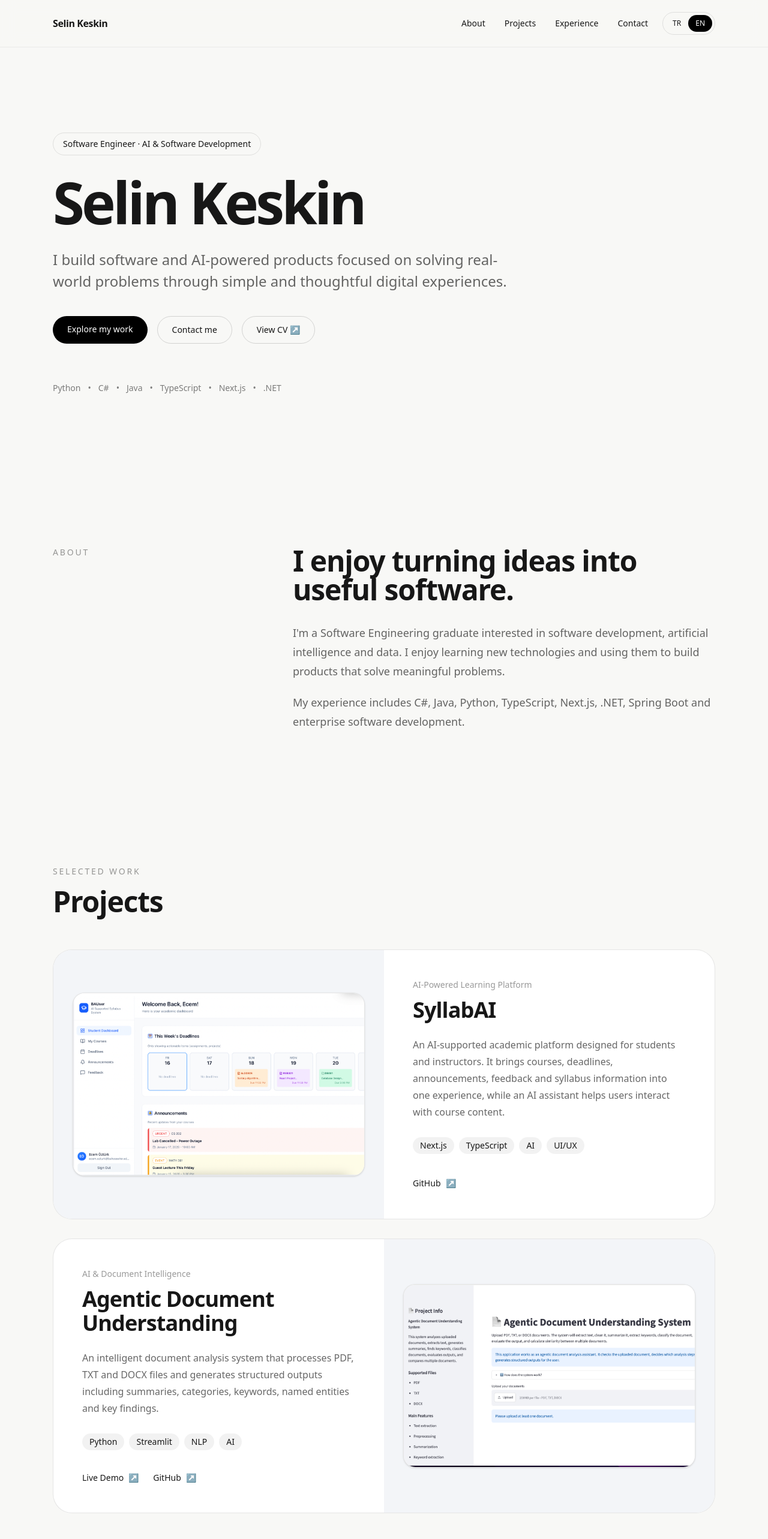
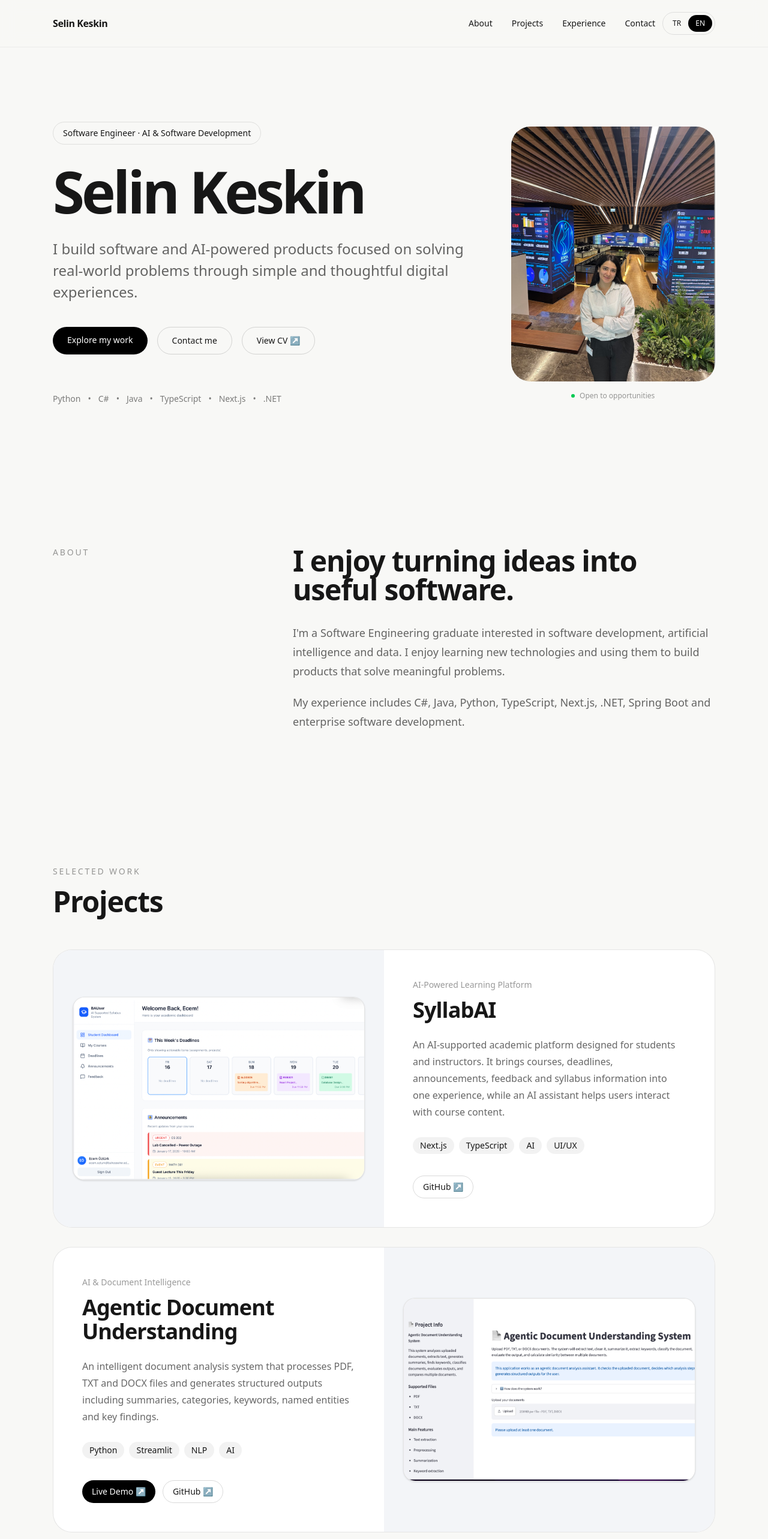
Before and after one commit to selinkeskinn/selin-portfolio, a Next.js app: page / in a window 1280 px wide. Shown: the top 2566 px of the page at 60% size. Built offline with nearby package versions, Linux system fonts and the light colour scheme.

Commit message:
Add profile photo and finalize portfolio layout

```diff
--- a/app/layout.tsx
+++ b/app/layout.tsx
@@ -1,29 +1,45 @@
 import type { Metadata } from "next";
-import { Geist, Geist_Mono } from "next/font/google";
 import "./globals.css";
 
-const geistSans = Geist({
-  variable: "--font-geist-sans",
-  subsets: ["latin"],
-});
+export const metadata: Metadata = {
+  title: "Selin Keskin | Software Engineer",
+  description:
+    "Portfolio of Selin Keskin, a Software Engineer working on software development, artificial intelligence and data-driven applications.",
 
-const geistMono = Geist_Mono({
-  variable: "--font-geist-mono",
-  subsets: ["latin"],
-});
+  keywords: [
+    "Selin Keskin",
+    "Software Engineer",
+    "Software Developer",
+    "AI",
+    "Artificial Intelligence",
+    "Next.js",
+    "Python",
+    "C#",
+    "Java",
+  ],
 
-export const metadata: Metadata = {
-  title: "Create Next App",
-  description: "Generated by create next app",
+  authors: [
+    {
+      name: "Selin Keskin",
+    },
+  ],
+
+  openGraph: {
+    title: "Selin Keskin | Software Engineer",
+    description:
+      "Software engineering, AI and technology projects by Selin Keskin.",
+    type: "website",
+  },
 };
 
-export default function RootLayout({ children }: LayoutProps<"/">) {
+export default function RootLayout({
+  children,
+}: Readonly<{
+  children: React.ReactNode;
+}>) {
   return (
-    <html
-      lang="en"
-      className={`${geistSans.variable} ${geistMono.variable} h-full antialiased`}
-    >
-      <body className="min-h-full flex flex-col">{children}</body>
+    <html lang="en">
+      <body>{children}</body>
     </html>
   );
 }
--- a/app/page.tsx
+++ b/app/page.tsx
@@ -5,6 +5,7 @@ import { useState } from "react";
 
 export default function Home() {
   const [language, setLanguage] = useState<"en" | "tr">("en");
+  const [menuOpen, setMenuOpen] = useState(false);
 
   const text = {
     en: {
@@ -13,6 +14,7 @@ export default function Home() {
         projects: "Projects",
         experience: "Experience",
         contact: "Contact",
+        menu: "Menu",
       },
 
       hero: {
@@ -84,6 +86,7 @@ export default function Home() {
         projects: "Projeler",
         experience: "Deneyim",
         contact: "İletişim",
+        menu: "Menü",
       },
 
       hero: {
@@ -155,14 +158,20 @@ export default function Home() {
   return (
     <main>
       {/* NAVBAR */}
-      <nav className="sticky top-0 z-50 border-b border-black/5 bg-[#f8f8f6]/80 backdrop-blur-md">
-        <div className="mx-auto flex max-w-6xl items-center justify-between px-6 py-5">
-          <a href="#" className="font-semibold tracking-tight">
+      <nav className="sticky top-0 z-50 border-b border-black/5 bg-[#f8f8f6]/90 backdrop-blur-md">
+        <div className="mx-auto max-w-6xl px-6">
+          <div className="flex items-center justify-between py-5">
+            <a
+              href="#"
+              className="font-semibold tracking-tight"
+              onClick={() => setMenuOpen(false)}
+            >
               Selin Keskin
             </a>
 
-          <div className="flex items-center gap-6">
-            <div className="hidden gap-8 text-sm md:flex">
+            <div className="flex items-center gap-3">
+              {/* DESKTOP MENU */}
+              <div className="hidden items-center gap-8 text-sm md:flex">
                 <a href="#about" className="transition hover:opacity-50">
                   {t.nav.about}
                 </a>
@@ -180,6 +189,7 @@ export default function Home() {
                 </a>
               </div>
 
+              {/* LANGUAGE SWITCH */}
               <div className="flex rounded-full border border-black/10 p-1 text-xs">
                 <button
                   onClick={() => setLanguage("tr")}
@@ -203,26 +213,71 @@ export default function Home() {
                   EN
                 </button>
               </div>
+
+              {/* MOBILE MENU BUTTON */}
+              <button
+                onClick={() => setMenuOpen(!menuOpen)}
+                className="rounded-full border border-black/10 px-4 py-2 text-xs transition hover:bg-black hover:text-white md:hidden"
+              >
+                {menuOpen ? "✕" : t.nav.menu}
+              </button>
             </div>
+          </div>
+
+          {/* MOBILE MENU */}
+          {menuOpen && (
+            <div className="border-t border-black/5 py-5 md:hidden">
+              <div className="flex flex-col gap-5 text-sm">
+                <a
+                  href="#about"
+                  onClick={() => setMenuOpen(false)}
+                >
+                  {t.nav.about}
+                </a>
+
+                <a
+                  href="#projects"
+                  onClick={() => setMenuOpen(false)}
+                >
+                  {t.nav.projects}
+                </a>
+
+                <a
+                  href="#experience"
+                  onClick={() => setMenuOpen(false)}
+                >
+                  {t.nav.experience}
+                </a>
+
+                <a
+                  href="#contact"
+                  onClick={() => setMenuOpen(false)}
+                >
+                  {t.nav.contact}
+                </a>
+              </div>
+            </div>
+          )}
         </div>
       </nav>
 
       {/* HERO */}
-      <section className="mx-auto flex min-h-[90vh] max-w-6xl items-center px-6 py-24">
+      <section className="mx-auto grid min-h-[90vh] max-w-6xl items-center gap-14 px-6 py-20 lg:grid-cols-[1.35fr_0.65fr] lg:py-24">
+        {/* HERO TEXT */}
         <div className="max-w-5xl">
-          <div className="mb-8 inline-flex items-center rounded-full border border-black/10 px-4 py-2 text-sm">
+          <div className="mb-8 inline-flex items-center rounded-full border border-black/10 px-4 py-2 text-xs sm:text-sm">
             {t.hero.badge}
           </div>
 
-          <h1 className="text-5xl font-semibold leading-[0.95] tracking-[-0.05em] sm:text-7xl md:text-8xl">
+          <h1 className="text-5xl font-semibold leading-[0.95] tracking-[-0.05em] sm:text-7xl lg:text-8xl">
             Selin Keskin
           </h1>
 
-          <p className="mt-8 max-w-3xl text-xl leading-8 text-black/60 sm:text-2xl sm:leading-9">
+          <p className="mt-8 max-w-3xl text-lg leading-8 text-black/60 sm:text-2xl sm:leading-9">
             {t.hero.description}
           </p>
 
-          <div className="mt-10 flex flex-wrap gap-4">
+          <div className="mt-10 flex flex-wrap gap-3 sm:gap-4">
             <a
               href="#projects"
               className="rounded-full bg-black px-6 py-3 text-sm font-medium text-white transition hover:scale-[1.03]"
@@ -265,14 +320,38 @@ export default function Home() {
             <span>.NET</span>
           </div>
         </div>
+
+        {/* PROFILE PHOTO */}
+        <div className="mx-auto w-full max-w-[320px] lg:max-w-[340px]">
+          <div className="group relative aspect-[4/5] overflow-hidden rounded-[32px] bg-black/5">
+            <Image
+  src="/projects/selin-profile.jpeg"
+  alt="Selin Keskin"
+  fill
+  priority
+  sizes="(max-width: 1024px) 320px, 340px"
+  className="object-cover object-[center_58%] transition duration-500 group-hover:scale-[1.02]"
+/>-cover transition duration-500 group-hover:scale-[1.02]"
+
+          </div>
+
+          <div className="mt-4 flex items-center justify-center gap-2 text-xs text-black/40">
+            <span className="h-1.5 w-1.5 rounded-full bg-green-500" />
+            <span>
+              {language === "tr"
+                ? "Yeni fırsatlara açığım"
+                : "Open to opportunities"}
+            </span>
+          </div>
+        </div>
       </section>
 
       {/* ABOUT */}
       <section
         id="about"
-        className="mx-auto max-w-6xl scroll-mt-24 px-6 py-28"
+        className="mx-auto max-w-6xl scroll-mt-24 px-6 py-20 sm:py-28"
       >
-        <div className="grid gap-12 md:grid-cols-[1fr_2fr]">
+        <div className="grid gap-10 md:grid-cols-[1fr_2fr] md:gap-12">
           <div>
             <p className="text-sm uppercase tracking-[0.2em] text-black/40">
               {t.about.label}
@@ -294,12 +373,13 @@ export default function Home() {
           </div>
         </div>
       </section>
+
       {/* PROJECTS */}
       <section
         id="projects"
-  className="mx-auto max-w-6xl scroll-mt-24 px-6 py-28"
+        className="mx-auto max-w-6xl scroll-mt-24 px-6 py-20 sm:py-28"
       >
-  <div className="mb-14">
+        <div className="mb-12 sm:mb-14">
           <p className="text-sm uppercase tracking-[0.2em] text-black/40">
             {t.projects.label}
           </p>
@@ -310,14 +390,12 @@ export default function Home() {
         </div>
 
         <div className="space-y-8">
-
           {/* SYLLABAI */}
-    <article className="overflow-hidden rounded-[32px] border border-black/10 bg-white">
+          <article className="overflow-hidden rounded-[28px] border border-black/10 bg-white sm:rounded-[32px]">
             <div className="grid lg:grid-cols-2">
-
               {/* IMAGE */}
               <div className="flex items-center bg-[#f3f5f8] p-5 sm:p-8">
-          <div className="group w-full overflow-hidden rounded-[20px] border border-black/10 bg-white shadow-sm">
+                <div className="group w-full overflow-hidden rounded-[18px] border border-black/10 bg-white shadow-sm sm:rounded-[20px]">
                   <div className="aspect-[16/10] overflow-hidden">
                     <Image
                       src="/projects/syllabai-dashboard.png"
@@ -331,7 +409,7 @@ export default function Home() {
               </div>
 
               {/* CONTENT */}
-        <div className="flex flex-col justify-center p-8 sm:p-12">
+              <div className="flex flex-col justify-center p-7 sm:p-12">
                 <p className="text-sm text-black/40">
                   {t.projects.syllabaiType}
                 </p>
@@ -367,27 +445,20 @@ export default function Home() {
                     href="https://github.com/selinkeskinn/syllabai-final"
                     target="_blank"
                     rel="noreferrer"
-              className="group inline-flex items-center gap-2 text-sm font-medium"
+                    className="inline-flex items-center rounded-full border border-black/15 px-4 py-2 text-sm font-medium transition hover:bg-black hover:text-white"
                   >
-              {t.projects.github}
-
-              <span className="transition-transform duration-200 group-hover:translate-x-1">
-                ↗
-              </span>
+                    {t.projects.github} ↗
                   </a>
                 </div>
               </div>
-
             </div>
           </article>
 
-
-    {/* AGENTIC DOCUMENT UNDERSTANDING */}
-    <article className="overflow-hidden rounded-[32px] border border-black/10 bg-white">
+          {/* AGENTIC */}
+          <article className="overflow-hidden rounded-[28px] border border-black/10 bg-white sm:rounded-[32px]">
             <div className="grid lg:grid-cols-2">
-
               {/* CONTENT */}
-        <div className="order-2 flex flex-col justify-center p-8 sm:p-12 lg:order-1">
+              <div className="order-2 flex flex-col justify-center p-7 sm:p-12 lg:order-1">
                 <p className="text-sm text-black/40">
                   {t.projects.agenticType}
                 </p>
@@ -418,38 +489,30 @@ export default function Home() {
                   </span>
                 </div>
 
-          <div className="mt-9 flex flex-wrap gap-6">
+                <div className="mt-9 flex flex-wrap gap-3">
                   <a
                     href="https://agentic-document-understanding-system.streamlit.app/"
                     target="_blank"
                     rel="noreferrer"
-              className="group inline-flex items-center gap-2 text-sm font-medium"
+                    className="inline-flex items-center rounded-full bg-black px-4 py-2 text-sm font-medium text-white transition hover:opacity-75"
                   >
-              {t.projects.liveDemo}
-
-              <span className="transition-transform duration-200 group-hover:translate-x-1">
-                ↗
-              </span>
+                    {t.projects.liveDemo} ↗
                   </a>
 
                   <a
                     href="https://github.com/selinkeskinn/agentic-document-understanding-system"
                     target="_blank"
                     rel="noreferrer"
-              className="group inline-flex items-center gap-2 text-sm font-medium"
+                    className="inline-flex items-center rounded-full border border-black/15 px-4 py-2 text-sm font-medium transition hover:bg-black hover:text-white"
                   >
-              {t.projects.github}
-
-              <span className="transition-transform duration-200 group-hover:translate-x-1">
-                ↗
-              </span>
+                    {t.projects.github} ↗
                   </a>
                 </div>
               </div>
 
               {/* IMAGE */}
               <div className="order-1 flex items-center bg-[#f3f5f8] p-5 sm:p-8 lg:order-2">
-          <div className="group w-full overflow-hidden rounded-[20px] border border-black/10 bg-white shadow-sm">
+                <div className="group w-full overflow-hidden rounded-[18px] border border-black/10 bg-white shadow-sm sm:rounded-[20px]">
                   <div className="aspect-[16/10] overflow-hidden">
                     <Image
                       src="/projects/agentic-document.png"
@@ -461,19 +524,17 @@ export default function Home() {
                   </div>
                 </div>
               </div>
-
             </div>
           </article>
-
         </div>
       </section>
 
       {/* EXPERIENCE */}
       <section
         id="experience"
-        className="mx-auto max-w-6xl scroll-mt-24 px-6 py-28"
+        className="mx-auto max-w-6xl scroll-mt-24 px-6 py-20 sm:py-28"
       >
-        <div className="grid gap-12 md:grid-cols-[1fr_2fr]">
+        <div className="grid gap-10 md:grid-cols-[1fr_2fr] md:gap-12">
           <div>
             <p className="text-sm uppercase tracking-[0.2em] text-black/40">
               {t.experience.label}
@@ -549,7 +610,7 @@ export default function Home() {
       {/* CONTACT */}
       <section
         id="contact"
-        className="mx-auto max-w-6xl scroll-mt-24 px-6 py-28"
+        className="mx-auto max-w-6xl scroll-mt-24 px-6 py-20 sm:py-28"
       >
         <div className="border-t border-black/10 pt-16">
           <div className="grid gap-12 md:grid-cols-2">
@@ -578,7 +639,7 @@ export default function Home() {
                 </p>
 
                 <div className="mt-2 flex items-center justify-between gap-4">
-                  <p className="text-lg font-medium sm:text-xl">
+                  <p className="break-all text-lg font-medium sm:text-xl">
                     selinkeskin11@gmail.com
                   </p>
 
@@ -637,7 +698,7 @@ export default function Home() {
       </section>
 
       {/* FOOTER */}
-      <footer className="mx-auto flex max-w-6xl items-center justify-between px-6 py-10 text-sm text-black/40">
+      <footer className="mx-auto flex max-w-6xl flex-col gap-4 px-6 py-10 text-sm text-black/40 sm:flex-row sm:items-center sm:justify-between">
         <p>© 2026 Selin Keskin</p>
 
         <a
```
Also changed, not shown: public/projects/selin-profile.jpeg (added). Lines whose indentation alone changed are shown as unchanged.
